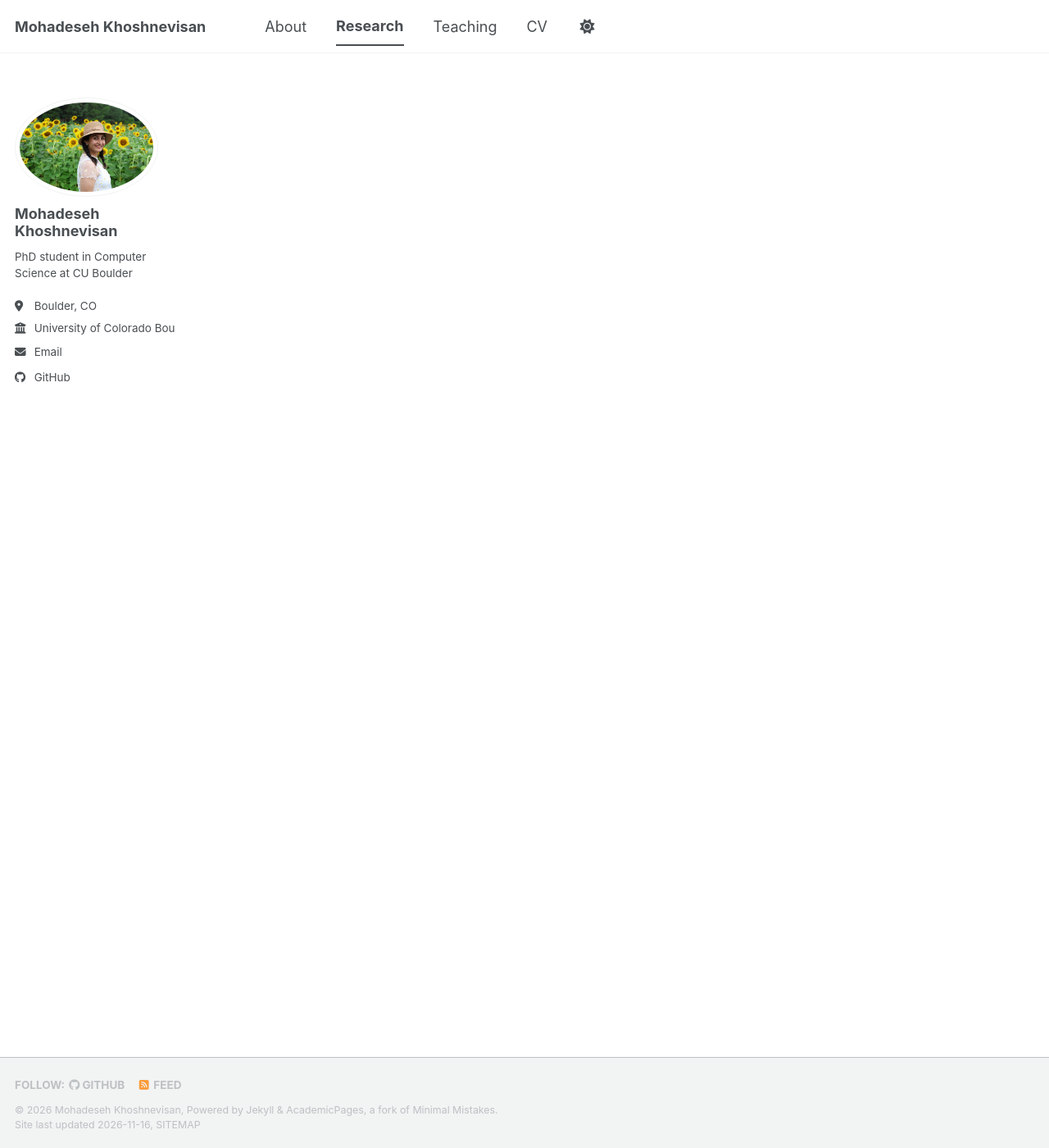
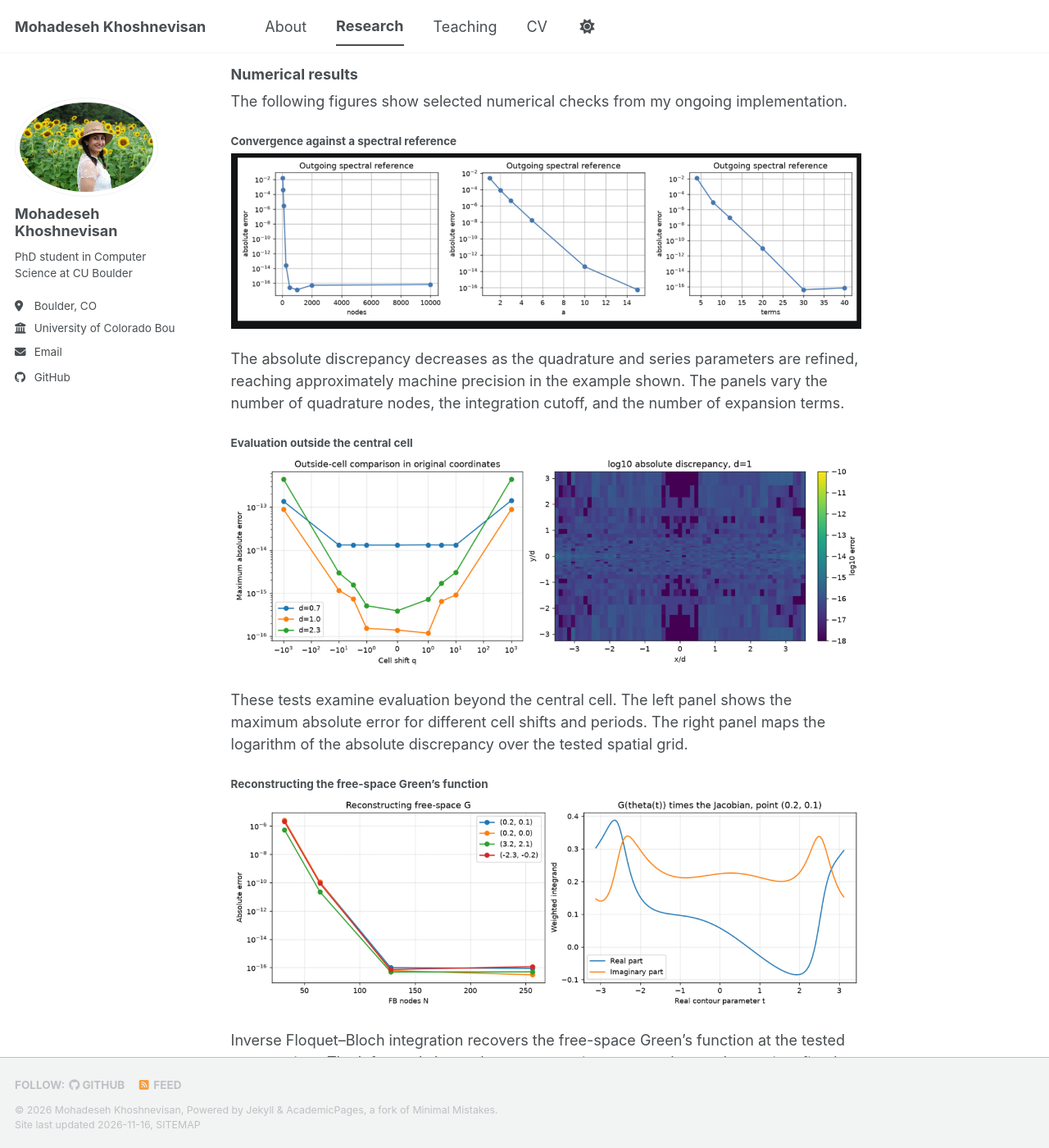
Before and after one commit to mohadesekhoshnevisan99/mohadesekhoshnevisan99.github.io, a Jekyll site: the page built from _pages/research.md, in a window 1280 px wide and 1400 px high, scrolled down 1402 px. Shown: the whole window at 82% size. Built offline with Jekyll 4.4.1, drawn with Linux system fonts in a browser that asks for light colours; a script bundle is joined from its source files by our own code; a style sheet for code colours, icons or effects is not loaded.

Commit message:
Enhance research.md with numerical results and figures
Added numerical results section with convergence and evaluation figures.

```diff
--- a/_pages/research.md
+++ b/_pages/research.md
@@ -59,3 +59,38 @@ My current notebook explores:
 
 This work is ongoing, with an emphasis on numerical accuracy,
 consistent phase conventions, and independent verification.
+
+### Numerical results
+
+The following figures show selected numerical checks from
+my ongoing implementation.
+
+#### Convergence against a spectral reference
+
+![Convergence of the quasiperiodic Green function evaluation](/images/green-convergence.png)
+
+The absolute discrepancy decreases as the quadrature and
+series parameters are refined, reaching approximately
+machine precision in the example shown. The panels vary
+the number of quadrature nodes, the integration cutoff,
+and the number of expansion terms.
+
+#### Evaluation outside the central cell
+
+![Error for translated targets and a spatial error map](/images/green-outside-cell.png)
+
+These tests examine evaluation beyond the central cell.
+The left panel shows the maximum absolute error for
+different cell shifts and periods. The right panel maps
+the logarithm of the absolute discrepancy over the
+tested spatial grid.
+
+#### Reconstructing the free-space Green’s function
+
+![Inverse Floquet–Bloch reconstruction and weighted integrand](/images/green-reconstruction.png)
+
+Inverse Floquet–Bloch integration recovers the free-space
+Green’s function at the tested target points. The left
+panel shows the reconstruction error as the quadrature
+is refined. The right panel shows the real and imaginary
+parts of the contour integrand, including its Jacobian.
```
